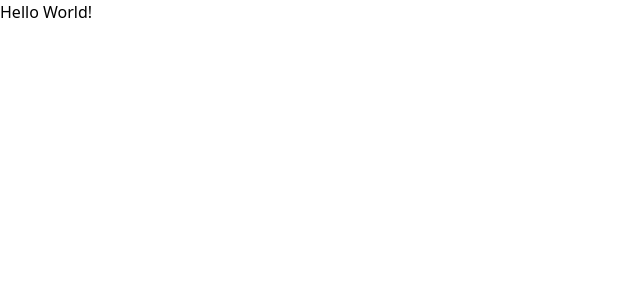
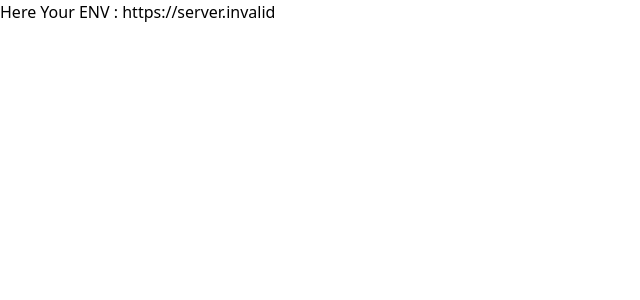
Before and after one commit to evriyanaindrasaputra/react-dashboard, a React (Vite) app: page / in a window 1280 px wide. Shown: the top 300 px of the page, without its empty margins (0-640 px from the left). Built offline with nearby package versions, Linux system fonts and the light colour scheme; no server answers.

Commit message:
feat: added env example

```diff
--- /dev/null
+++ b/src/pages/Landing.tsx
@@ -0,0 +1,9 @@
+import React from 'react'
+
+const Landing: React.FC = () => {
+  return (
+    <div>Here Your ENV : {import.meta.env.VITE_API}</div>
+  )
+}
+
+export default Landing
--- a/src/routes/index.tsx
+++ b/src/routes/index.tsx
@@ -1,10 +1,11 @@
 import { useRoutes } from 'react-router-dom';
+import Landing from '../pages/Landing';
 
 export function AppRoutes() {
 	return useRoutes([
 		{
 			path: '/',
-			element: <h1>Hello World!</h1>,
+			element: <Landing />,
 		},
     {
       path : '/dashboard',
```
Also changed, not shown: 1 other file (tests, documents, lock files or other folders).
